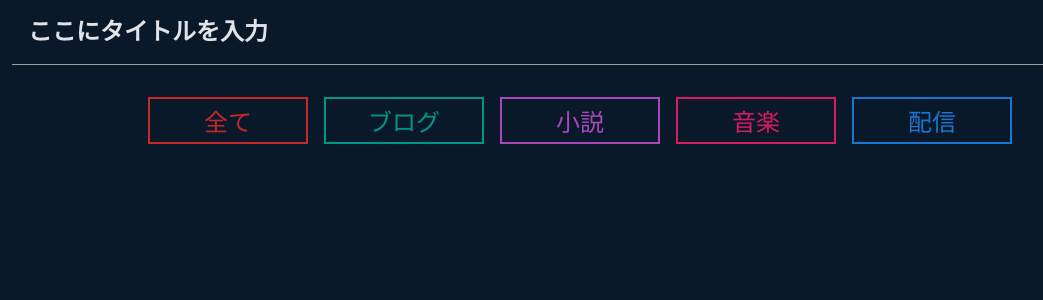
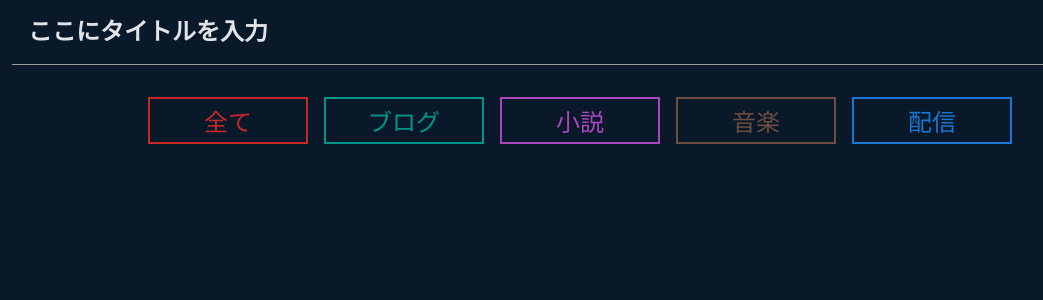
Before and after one commit to kitadakyou/kitadakyou.com, a Next.js app: page / in a window 1280 px wide. Shown: the top 300 px of the page, without its empty margins (60-1103 px from the left). Built offline with nearby package versions, Linux system fonts and the light colour scheme.

Commit message:
change color scheme

```diff
--- a/styles/components/genreButton.module.css
+++ b/styles/components/genreButton.module.css
@@ -20,9 +20,9 @@
 }
 .button[data-is-selected=false] {
   background-color: transparent;
-  transition: background-color .5s, color .5s border-color .5s;
+  transition: background-color .5s, color .5s, border-color .5s;
 }
-.button[data-is-selected=false]:hover {
+  .button[data-is-selected=false]:hover {
   color: #E0E3E7cd;
 }
 
--- a/styles/globals.css
+++ b/styles/globals.css
@@ -8,8 +8,8 @@
   --color-novel-button: #ab47bc;
   --color-novel-button-rgb: 171, 71, 188;
 
-  --color-music-button: #d81b60;
-  --color-music-button-rgb: 216, 27, 96;
+  --color-music-button: #6d4c41;
+  --color-music-button-rgb: 109, 76, 65;
 
   --color-stream-button: #1976d2;
   --color-stream-button-rgb: 25, 118, 210;
```
